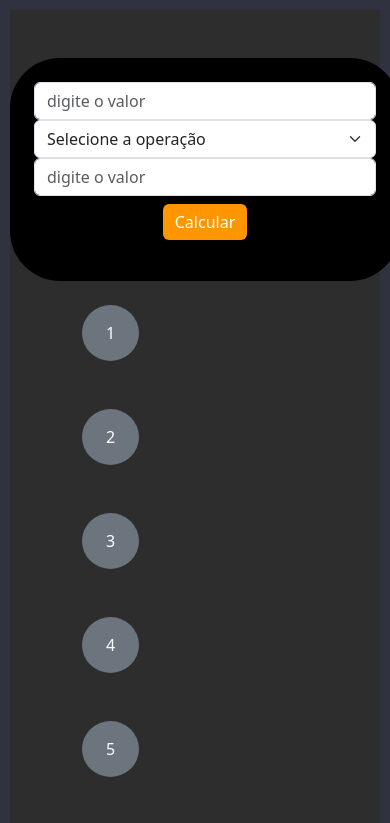
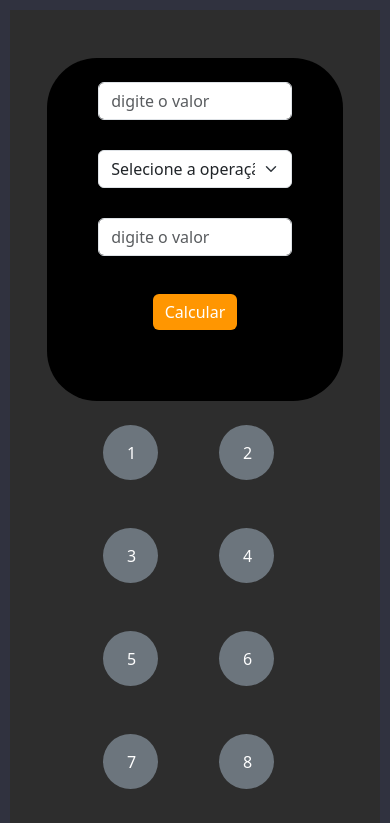
Before and after one commit to CaioCroccia22/vue-calculator-project, a Vue app: page / in a window 390 px wide. Shown: the top 823 px of the page. Built offline with nearby package versions, Linux system fonts and the light colour scheme.

Commit message:
feat: implement responsive layout

```diff
--- a/src/App.vue
+++ b/src/App.vue
@@ -1,7 +1,7 @@
 <script setup>
   import Painel from "./components/Painel.vue";
   import Keyboard from "./components/Keyboard.vue";
-  import { ref } from 'vue';
+  import { ref, watch } from 'vue';
 
   const numbers = ref('')
   const r = ref('')
@@ -10,7 +10,7 @@
   const inputSelecionado = ref(null) // vai guardar o nome do input ativo
 
   //Para reset do select
-  const selectedOperator = ref(null)
+  const operator = ref(null)
 
   // Função para pegar o input selecionado
   const setFocusInput = (campo) => {
@@ -19,7 +19,7 @@
 
 
 //Calculo da operação
-const calc = (operator) =>{
+const calc = (operatorValue) =>{
   // console.log(typeof(firstInput.value))
   // console.log(typeof(secondInput.value))
 
@@ -29,7 +29,7 @@ const calc = (operator) =>{
   // console.log(b)
   let result = ''
 
-  switch (operator){
+  switch (operatorValue){
     case '1':
       result = a + b
       break
@@ -45,10 +45,10 @@ const calc = (operator) =>{
     case '5':
       operator.value = undefined
     default:
-      result = 'Operador Inválida'
+      result = 'Selecione uma operação'
   }
   r.value = result
-  console.log(r.value)
+
 }
 
     ///Seleciona o valeu do input em focus e recebe um parametro numero do teclado
@@ -71,6 +71,14 @@ const selectInput = (n) => {
     r.value = 0;
     selectedOperator.value = null;
     }
+
+    watch([firstInput, secondInput, operator], ([a, b, op]) => {
+      if(a !=='' && b !== '' && op !== null){
+        calc(op)
+      } else{
+        r.value = ''
+      }
+    })
 </script>
 
 <template>
@@ -79,7 +87,7 @@ const selectInput = (n) => {
         v-model:firstInput="firstInput"
         v-model:secondInput="secondInput"
         v-model:result="r"
-        v-model:operator = "selectedOperator"
+        v-model:operator = "operator"
         @setFocusInput="setFocusInput"
         @startCalc="calc"
         ></Painel>
--- a/src/components/Keyboard.vue
+++ b/src/components/Keyboard.vue
@@ -10,8 +10,9 @@
 <template>
     <div class="container rounded">
         <div class="row d-flex">
-            <div class="col-6 px-5">
+            <div class="col-md-6 px-5 col-sm-3">
                 <button v-for="n in [1,2,3,4,5,6,7,8,9,0]"
+                id="number-button"
                 :key="n"
                 class="btn m-4 btn-secondary  px-4 py-3 rounded-circle"
                 @click="handleClick(n)"
@@ -43,4 +44,21 @@
 #btn-ac, #btn-dot{
     background-color: #FF9601;
 }
+
+@media (max-width: 576px){
+    .container{
+    max-width: 100%;
+    }
+    .col-sm-3{
+        width: 90%;
+        display: grid;
+        grid-template-columns: 2fr 2fr;
+
+    }
+    #number-button{
+        width: 55px;
+        height: 55px;
+    }
+
+}
 </style>
--- a/src/components/Painel.vue
+++ b/src/components/Painel.vue
@@ -24,14 +24,14 @@ import { ref } from 'vue';
 <template>
     <div class="container mt-5 p-4">
         <div class="row rounded">
-            <div class="col-md-2">
+            <div class="col-md-2 col-sm-8">
                 <input type="text"
                     @focus="emit('setFocusInput','first')"
                     v-model="firstInput"
                     class="form-control"
                     placeholder="digite o valor">
             </div>
-            <div class="col-md-2">
+            <div class="col-md-2 col-sm-8">
                 <select class="form-select"
                 v-model="selectedOperator"
                 id="floatingSelect" aria-label="Floating label select example">
@@ -42,7 +42,7 @@ import { ref } from 'vue';
                     <option value="4">Multiplicação</option>
                 </select>
             </div>
-            <div class="col-md-2">
+            <div class="col-md-2 col-sm-8">
                 <input type="text"
                     @focus="emit('setFocusInput','second')"
                     v-model="secondInput"
@@ -53,7 +53,7 @@ import { ref } from 'vue';
                 <button id="btn-calc" @click="startCalc" class="btn btn-primary">Calcular</button>
             </div>
             <div class="col-md-2">
-                <p style="color: aliceblue;">{{ showResult }}</p>
+                <p id="result" style="color: aliceblue;">{{ showResult }}</p>
             </div>
         </div>
     </div>
@@ -89,4 +89,22 @@ import { ref } from 'vue';
         background-color: #FF9601;
     }
 
+    @media (max-width: 576px) {
+        .container.mt-5.p-4{
+            width: 80%;
+        }
+        .col-sm-8{
+            margin-bottom: 30px;
+            max-width: 80%;
+        }
+        #result{
+            margin-top: 30px;
+            max-width: 100%;
+            /* margin-left: 80px; */
+            justify-content: center;
+            text-align: center;
+            display: flex;
+        }
+     }
+
 </style>
```
